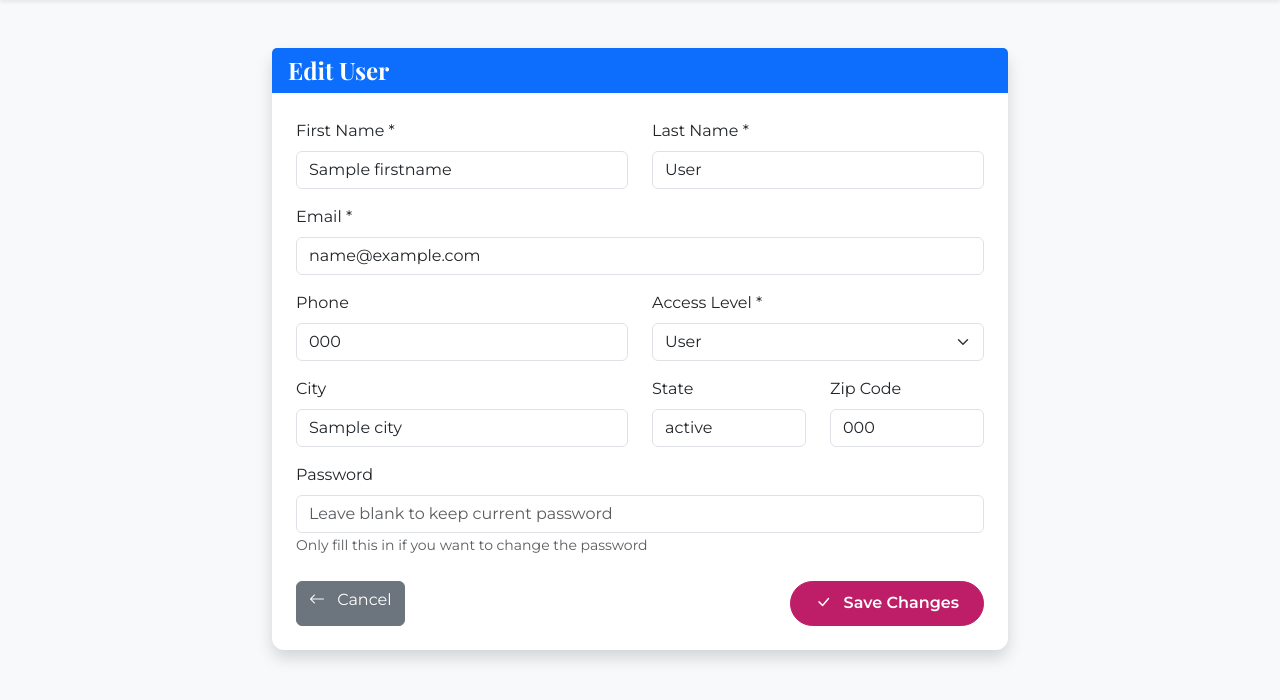
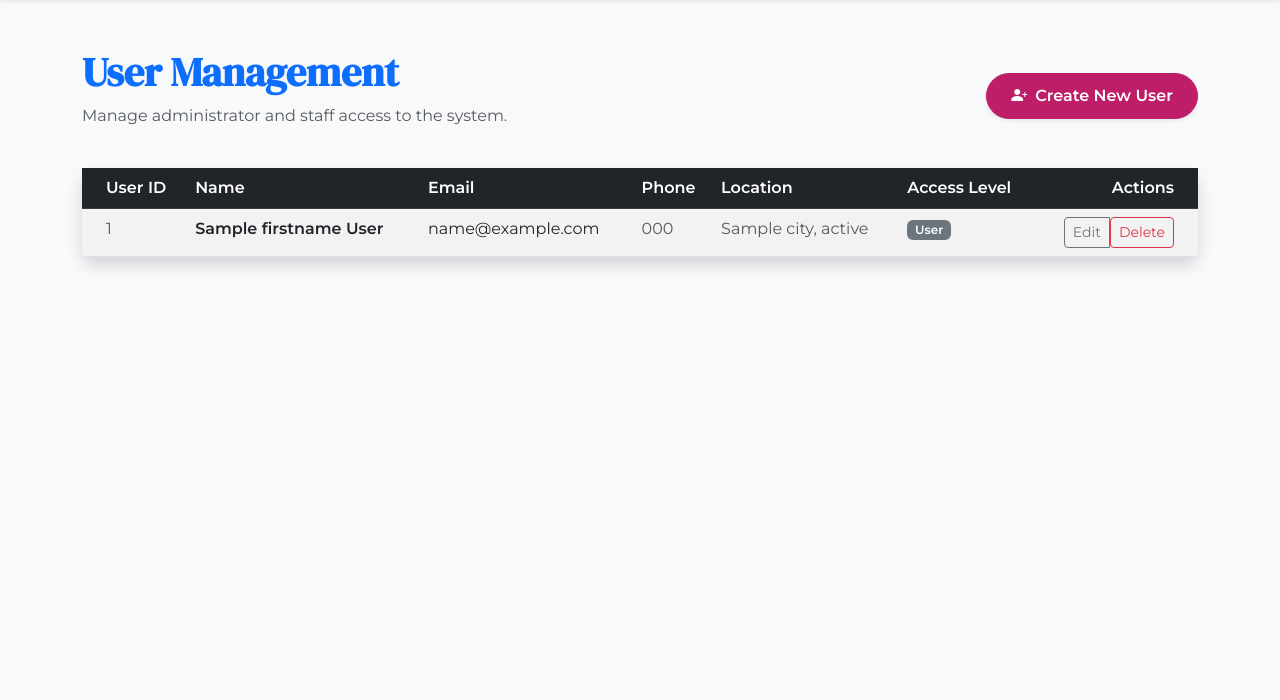
Before and after one commit to iipratte/ella-rises, a Node server app: template views/userMaintenance.ejs in a window 1280 px wide. Shown: the part 81-781 px from the top of the page. Run offline with Node 20, Linux system fonts and the light colour scheme; the template is opened without the code that fills it: most values are stand-ins (such as "Sample title", 1, 10 or a date in 2020).

Commit message:
updated usermaintenance and edituser.ejs

```diff
--- a/views/userMaintenance.ejs
+++ b/views/userMaintenance.ejs
@@ -1,7 +1,7 @@
 <!DOCTYPE html>
 <html lang="en">
 <head>
-    <title>Edit User - Ella Rises</title>
+    <title>User Maintenance - Ella Rises</title>
     <%- include('partials/head') %>
 </head>
 <body class="bg-light">
@@ -9,84 +9,62 @@
     <%- include('partials/header') %>
 
     <div class="container mt-5">
-        <div class="row justify-content-center">
-            <div class="col-md-8">
-                <div class="card shadow border-0">
-                    <div class="card-header bg-primary text-white">
-                        <h4 class="mb-0">Edit User</h4>
-                    </div>
-                    <div class="card-body p-4">
-                        <form action="/admin/users/edit/<%= userToEdit.userID %>" method="POST">
+        <div class="d-flex justify-content-between align-items-center mb-4">
+            <div>
+                <h1 class="fw-bold text-primary" style="font-family: 'DM Serif Display', serif;">User Management</h1>
+                <p class="text-muted">Manage administrator and staff access to the system.</p>
+            </div>
+            <a href="/admin/users/add" class="btn btn-primary shadow-sm d-inline-flex align-items-center">
+                <i class="bi bi-person-plus-fill me-2"></i> Create New User
+            </a>
+        </div>
 
-                            <div class="row mb-3">
-                                <div class="col-md-6">
-                                    <label for="firstname" class="form-label">First Name *</label>
-                                    <input type="text" class="form-control" id="firstname" name="firstname"
-                                           value="<%= userToEdit.firstname %>" required>
-                                </div>
-                                <div class="col-md-6">
-                                    <label for="lastname" class="form-label">Last Name *</label>
-                                    <input type="text" class="form-control" id="lastname" name="lastname"
-                                           value="<%= userToEdit.lastname %>" required>
-                                </div>
-                            </div>
-
-                            <div class="mb-3">
-                                <label for="email" class="form-label">Email *</label>
-                                <input type="email" class="form-control" id="email" name="email"
-                                       value="<%= userToEdit.email %>" required>
-                            </div>
-
-                            <div class="row mb-3">
-                                <div class="col-md-6">
-                                    <label for="phone" class="form-label">Phone</label>
-                                    <input type="text" class="form-control" id="phone" name="phone"
-                                           value="<%= userToEdit.phone || '' %>">
-                                </div>
-                                <div class="col-md-6">
-                                    <label for="level" class="form-label">Access Level *</label>
-                                    <select class="form-select" id="level" name="level" required>
-                                        <option value="U" <%= userToEdit.level === 'U' ? 'selected' : '' %>>User</option>
-                                        <option value="M" <%= userToEdit.level === 'M' ? 'selected' : '' %>>Manager</option>
-                                    </select>
-                                </div>
-                            </div>
-
-                            <div class="row mb-3">
-                                <div class="col-md-6">
-                                    <label for="city" class="form-label">City</label>
-                                    <input type="text" class="form-control" id="city" name="city"
-                                           value="<%= userToEdit.city || '' %>">
-                                </div>
-                                <div class="col-md-3">
-                                    <label for="state" class="form-label">State</label>
-                                    <input type="text" class="form-control" id="state" name="state"
-                                           value="<%= userToEdit.state || '' %>" maxlength="2">
-                                </div>
-                                <div class="col-md-3">
-                                    <label for="zip" class="form-label">Zip Code</label>
-                                    <input type="text" class="form-control" id="zip" name="zip"
-                                           value="<%= userToEdit.zip || '' %>">
-                                </div>
-                            </div>
-
-                            <div class="mb-3">
-                                <label for="password" class="form-label">Password</label>
-                                <input type="password" class="form-control" id="password" name="password"
-                                       placeholder="Leave blank to keep current password">
-                                <small class="text-muted">Only fill this in if you want to change the password</small>
-                            </div>
-
-                            <div class="d-flex justify-content-between mt-4">
-                                <a href="/admin/users" class="btn btn-secondary">
-                                    <i class="bi bi-arrow-left me-2"></i> Cancel
-                                </a>
-                                <button type="submit" class="btn btn-primary">
-                                    <i class="bi bi-check-lg me-2"></i> Save Changes
-                                </button>
-                            </div>
-                        </form>
-                    </div>
+        <div class="card shadow border-0">
+            <div class="card-body p-0">
+                <div class="table-responsive">
+                    <table class="table table-hover table-striped mb-0">
+                        <thead class="table-dark">
+                            <tr>
+                                <th class="ps-4">User ID</th>
+                                <th>Name</th>
+                                <th>Email</th>
+                                <th>Phone</th>
+                                <th>Location</th>
+                                <th>Access Level</th>
+                                <th class="text-end pe-4">Actions</th>
+                            </tr>
+                        </thead>
+                        <tbody>
+                            <% if (!users || users.length === 0) { %>
+                                <tr><td colspan="7" class="text-center py-5">No users found.</td></tr>
+                            <% } else { %>
+                                <% users.forEach(u => { %>
+                                    <tr>
+                                        <td class="ps-4 text-muted"><%= u.userID %></td>
+                                        <td class="fw-bold"><%= u.firstname %> <%= u.lastname %></td>
+                                        <td><%= u.email %></td>
+                                        <td class="text-muted"><%= u.phone || 'N/A' %></td>
+                                        <td class="text-muted"><%= u.city ? u.city + ', ' + u.state : 'N/A' %></td>
+                                        <td>
+                                            <% if (u.level === 'M') { %>
+                                                <span class="badge bg-danger">Manager</span>
+                                            <% } else { %>
+                                                <span class="badge bg-secondary">User</span>
+                                            <% } %>
+                                        </td>
+                                        <td class="text-end pe-4">
+                                            <div class="btn-group">
+                                                <a href="/admin/users/edit/<%= u.userID %>" class="btn btn-sm btn-outline-secondary">Edit</a>
+                                                <form action="/admin/users/delete/<%= u.userID %>" method="POST" class="d-inline" onsubmit="return confirm('Delete user <%= u.firstname %> <%= u.lastname %>?');">
+                                                    <button type="submit" class="btn btn-sm btn-outline-danger">Delete</button>
+                                                </form>
+                                            </div>
+                                        </td>
+                                    </tr>
+                                <% }) %>
+                            <% } %>
+                        </tbody>
+                    </table>
                 </div>
             </div>
         </div>
```
Also changed, not shown: views/editUser.ejs (added, +97 -0 lines).
